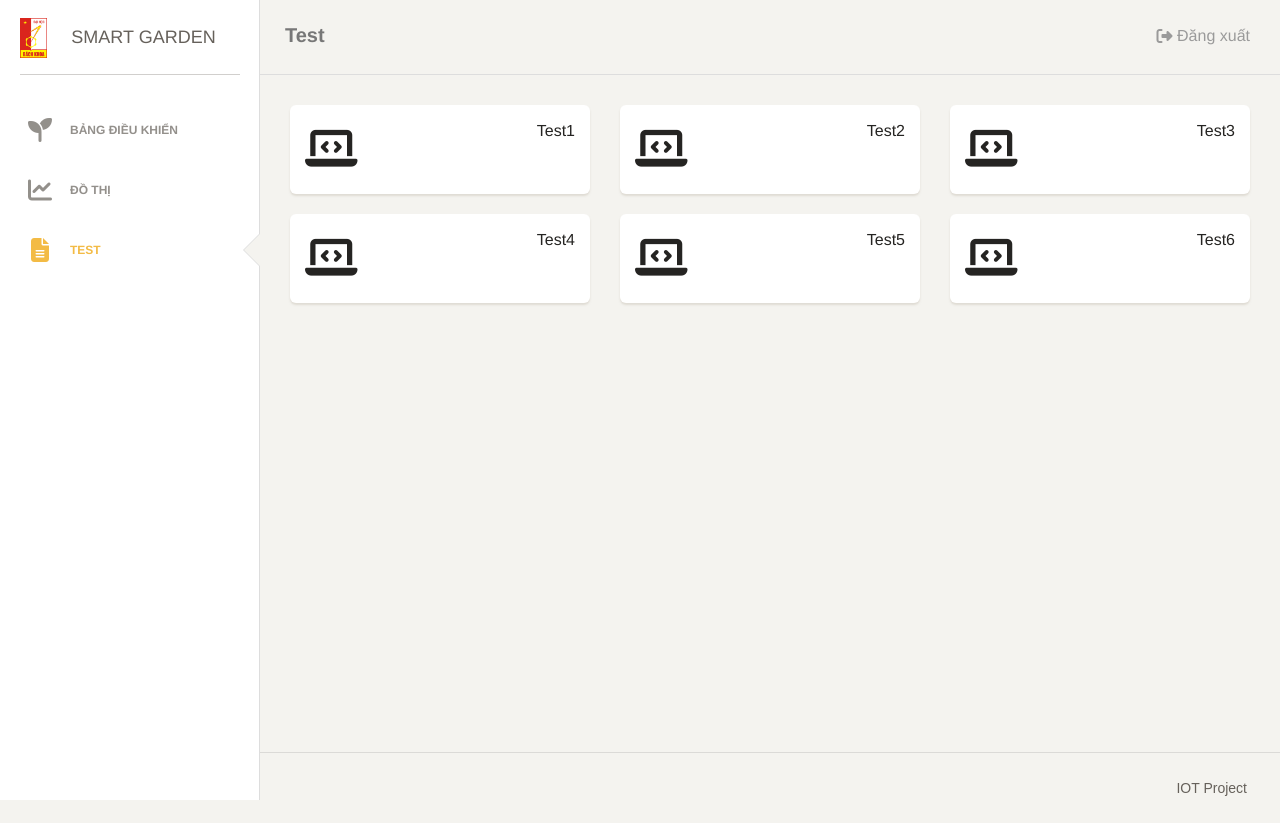
After one commit to huydq2152/Smart-garden, a Flask app: page /test in a window 1280 px wide. The commit adds this page. Run offline with Flask 2, Linux system fonts and the light colour scheme; the visitor is signed in with stand-in values (Sample User, id 1); data that the repository does not hold is empty; some libraries are stand-ins or nearby versions; some web fonts are replaced.

Commit message:
add testPage but not have button to run test

```diff
--- a/dynamodb.py
+++ b/dynamodb.py
@@ -21,6 +21,27 @@ def get_data():
 	try:
 		dynamodb = boto3.resource('dynamodb', region_name='us-west-2')
 		table = dynamodb.Table('SmartGarden_readings')
+
+		startdate = date.today().isoformat()
+		response = table.query(KeyConditionExpression=Key('id').eq('id_smartgarden') & Key('datetimeid').begins_with(startdate),
+				ScanIndexForward=False
+		)
+
+		items = response['Items']
+
+		n=1 # get latest data
+		data = items[:n]
+		print(data)
+		return data
+	except:
+		import sys
+		print(sys.exc_info()[0])
+		print(sys.exc_info()[1])
+
+def get_test_data():
+	try:
+		dynamodb = boto3.resource('dynamodb', region_name='us-west-2')
+		table = dynamodb.Table('Smartgarden_tests')
 
 		startdate = date.today().isoformat()
 		response = table.query(KeyConditionExpression=Key('id').eq('id_smartgarden') & Key('datetimeid').begins_with(startdate),
--- a/flaskapp/forms.py
+++ b/flaskapp/forms.py
@@ -6,3 +6,5 @@ class LoginForm(FlaskForm):
     username = StringField('Tên đăng nhập', validators=[DataRequired()])
     password = PasswordField('Mật khẩu', validators=[DataRequired()])
     submit = SubmitField('Đăng nhập')
+
+#https://flask.palletsprojects.com/en/2.0.x/patterns/wtforms/
--- a/flaskapp/routes.py
+++ b/flaskapp/routes.py
@@ -44,6 +44,13 @@ def graph():
     return redirect(url_for('login'))
   else:
     return render_template('graph.html', title='Đồ thị', active='graph')
+
+@app.route("/test")
+def test():
+  if not session.get('logged_in'):
+    return redirect(url_for('login'))
+  else:
+    return render_template('test.html', title='Test', active='test')
 
 # api routes
 @app.route("/api/getData", methods=['POST', 'GET'])
@@ -98,3 +105,16 @@ def changeStatus(status):
     print(sys.exc_info()[0])
     print(sys.exc_info()[1])
     return None
+
+@app.route("/api/getTestData", methods=['POST', 'GET'])
+def api_getTestData():
+  if request.method == 'POST':
+    try:
+      data = jsonc.data_to_json(dynamodb.get_test_data())
+      loaded_data = jsonc.json.loads(data)
+      # print(loaded_data)
+      return jsonify(loaded_data)
+    except:
+      print(sys.exc_info()[0])
+      print(sys.exc_info()[1])
+      return None
--- a/flaskapp/static/js/main.js
+++ b/flaskapp/static/js/main.js
@@ -79,6 +79,30 @@ function getData() {
   })
 }
 
+///////////////////////// Get testData /////////////////////////
+function getTestData() {
+  jQuery.ajax({
+    url: "/api/getTestData",
+    type: "POST",
+    success: function (ndata) {
+      console.log(ndata);
+      test1 = ndata[0].test1;
+      test2 = ndata[0].test2;
+      test3 = ndata[0].test3;
+      test4 = ndata[0].test4;
+      test5 = ndata[0].test5;
+      test6 = ndata[0].test6;
+
+      $('#test1').html(test1);
+      $('#test2').html(test2);
+      $('#test3').html(test3);
+      $('#test4').html(test4);
+      $('#test5').html(test5);
+      $('#test6').html(test6);
+    }
+  })
+}
+
 /////////////////////// Get Chart data ///////////////////////
 function getChartData() {
   jQuery.ajax({
@@ -146,11 +170,13 @@ function createGraph(data, newTime, newChart) {
 /////////////////////// run functions ///////////////////////
 $(document).ready(function () {
   getData();
+  getTestData();
   getStatus();
   getChartData();
 
   setInterval(function () {
     getData();
+    getTestData();
     getChartData();
   }, 5000);
 })
--- a/flaskapp/templates/navbar.html
+++ b/flaskapp/templates/navbar.html
@@ -38,10 +38,19 @@
                     <p>Đồ thị</p>
                 </a>
                 </li>
+                {% if active == 'test' %}
+                    <li class="active">
+                        {% else %}
+                    <li>
+                {% endif %}
+                <a href="{{ url_for('test') }}">
+                    <i class="fas fa-file-alt"></i>
+                    <p>Test</p>
+                </a>
+                </li>
             </ul>
         </div>
     </div>
-
 
     <div class="main-panel">
         <nav class="navbar navbar-default">
@@ -57,6 +66,8 @@
                         <a class="navbar-brand" href="{{ url_for('dashboard') }}">Bảng điều khiển</a>
                     {% elif active == 'graph' %}
                         <a class="navbar-brand" href="{{ url_for('graph') }}">Đồ thị</a>
+                    {% elif active == 'test' %}
+                        <a class="navbar-brand" href="{{ url_for('test') }}">Test</a>
                     {% endif %}
                 </div>
                 <div class="collapse navbar-collapse">
--- /dev/null
+++ b/flaskapp/templates/test.html
@@ -0,0 +1,125 @@
+{% extends "navbar.html" %}
+{% block content %}
+<div class="content">
+  <div class="container-fluid">
+    <div class="row">
+      <div class="col-lg-4 col-sm-6">
+        <div class="card">
+          <div class="content">
+            <div class="row">
+              <div class="col-xs-3">
+                <div class="icon-big text-center">
+                  <i class="fas fa-laptop-code"></i>
+                </div>
+              </div>
+              <div class="col-xs-9">
+                <div class="numbers">
+                  <p>Test1</p>
+                  <span id="test1"></span>
+                </div>
+              </div>
+            </div>
+          </div>
+        </div>
+      </div>
+      <div class="col-lg-4 col-sm-6">
+        <div class="card">
+          <div class="content">
+            <div class="row">
+              <div class="col-xs-3">
+                <div class="icon-big text-center">
+                  <i class="fas fa-laptop-code"></i>
+                </div>
+              </div>
+              <div class="col-xs-9">
+                <div class="numbers">
+                  <p>Test2</p>
+                  <span id="test2"></span>
+                </div>
+              </div>
+            </div>
+          </div>
+        </div>
+      </div>
+      <div class="col-lg-4 col-sm-6">
+        <div class="card">
+          <div class="content">
+            <div class="row">
+              <div class="col-xs-3">
+                <div class="icon-big text-center">
+                  <i class="fas fa-laptop-code"></i>
+                </div>
+              </div>
+              <div class="col-xs-9">
+                <div class="numbers">
+                  <p>Test3</p>
+                  <span id="test3"></span>
+                </div>
+              </div>
+            </div>
+          </div>
+        </div>
+      </div>
+    </div>
+    <div class="row">
+      <div class="col-lg-4 col-sm-6">
+        <div class="card">
+          <div class="content">
+            <div class="row">
+              <div class="col-xs-3">
+                <div class="icon-big text-center">
+                  <i class="fas fa-laptop-code"></i>
+                </div>
+              </div>
+              <div class="col-xs-9">
+                <div class="numbers">
+                  <p>Test4</p>
+                  <span id="test4"></span>
+                </div>
+              </div>
+            </div>
+          </div>
+        </div>
+      </div>
+        <div class="col-lg-4 col-sm-6">
+        <div class="card">
+          <div class="content">
+            <div class="row">
+              <div class="col-xs-3">
+                <div class="icon-big text-center">
+                  <i class="fas fa-laptop-code"></i>
+                </div>
+              </div>
+              <div class="col-xs-9">
+                <div class="numbers">
+                  <p>Test5</p>
+                  <span id="test5"></span>
+                </div>
+              </div>
+            </div>
+          </div>
+        </div>
+      </div>
+        <div class="col-lg-4 col-sm-6">
+        <div class="card">
+          <div class="content">
+            <div class="row">
+              <div class="col-xs-3">
+                <div class="icon-big text-center">
+                  <i class="fas fa-laptop-code"></i>
+                </div>
+              </div>
+              <div class="col-xs-9">
+                <div class="numbers">
+                  <p>Test6</p>
+                  <span id="test6"></span>
+                </div>
+              </div>
+            </div>
+          </div>
+        </div>
+      </div>
+    </div>
+  </div>
+</div>
+{% endblock content %}
```
Also changed, not shown: aws_pubsub_tests.py (added, +55 -0 lines), flaskapp/aws_pubsub_tests.py (deleted, +0 -56 lines), scripts.py (+15 -6 lines).
